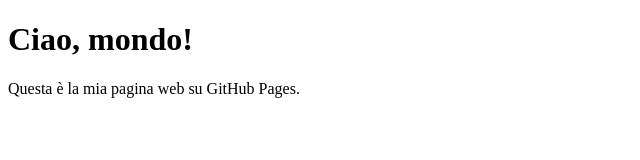
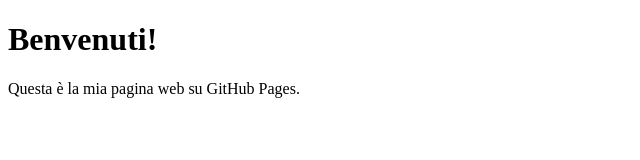
Before and after one commit to silviasimonini/silviasimonini.github.io, a plain HTML site: page index.html in a window 1280 px wide. Shown: the whole page, without its empty margins (0-640 px from the left). Drawn offline with Linux system fonts and the light colour scheme.

Commit message:
Update index.html

```diff
--- a/index.html
+++ b/index.html
@@ -6,7 +6,7 @@
     <title>Benvenuti</title>
 </head>
 <body>
-    <h1>Ciao, mondo!</h1>
+    <h1>Benvenuti!</h1>
     <p>Questa è la mia pagina web su GitHub Pages.</p>
 </body>
 </html>
```
